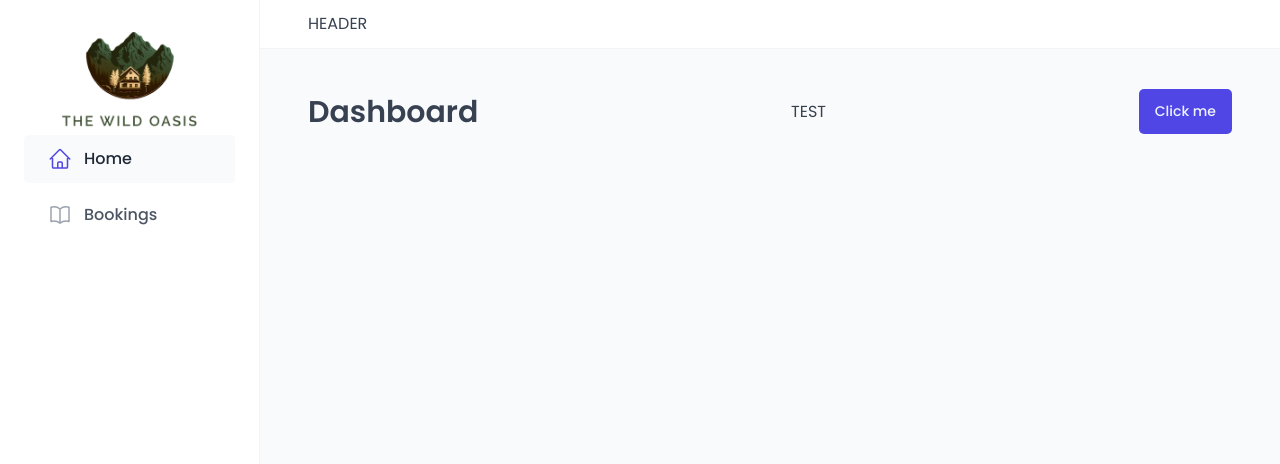
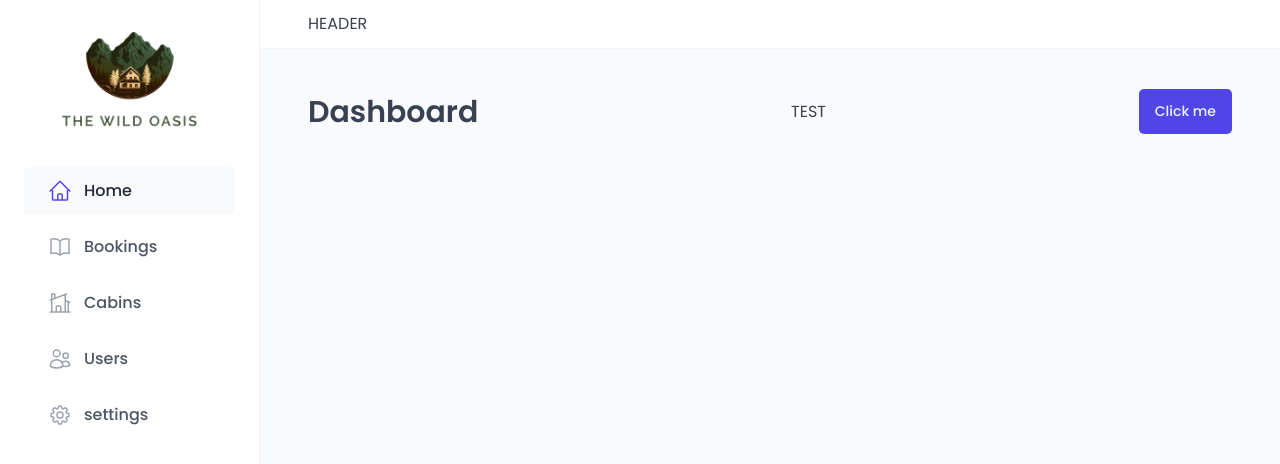
Before and after one commit to drexb8/wild_oasis, a React (Vite) app: page /dashboard in a window 1280 px wide. Shown: the top 464 px of the page. Built offline with nearby package versions, Linux system fonts and the light colour scheme; a web font is replaced by a local one.

Commit message:
connected supabase to the app

```diff
--- a/package.json
+++ b/package.json
@@ -10,6 +10,7 @@
     "preview": "vite preview"
   },
   "dependencies": {
+    "@supabase/supabase-js": "^2.49.8",
     "react": "^18.2.0",
     "react-dom": "^18.2.0",
     "react-icons": "^5.5.0",
--- a/src/pages/Cabins.jsx
+++ b/src/pages/Cabins.jsx
@@ -1,7 +1,12 @@
+import { useEffect } from "react";
 import Heading from "../ui/Heading";
 import Row from "../ui/Row";
+import { getCabins } from "../services/apiCabins";
 
 function Cabins() {
+  useEffect(() => {
+    getCabins().then((data) => console.log(data));
+  }, []);
   return (
     <Row type="horizontal">
       <Heading as="h1">All cabins</Heading>
--- /dev/null
+++ b/src/services/apiCabins.js
@@ -0,0 +1,12 @@
+import supabase from "./supabase";
+
+export async function getCabins() {
+  const { data, error } = await supabase.from("cabins").select("*");
+
+  if (error) {
+    console.log(error);
+    throw new Error("Cabins cannot be loaded.");
+  }
+
+  return data;
+}
--- /dev/null
+++ b/src/services/supabase.js
@@ -0,0 +1,7 @@
+import { createClient } from "@supabase/supabase-js";
+const supabaseUrl = "https://gxubycidyhuqkswtjneb.supabase.co";
+const supabaseKey =
+  "eyJhbGciOiJIUzI1NiIsInR5cCI6IkpXVCJ9.eyJpc3MiOiJzdXBhYmFzZSIsInJlZiI6Imd4dWJ5Y2lkeWh1cWtzd3RqbmViIiwicm9sZSI6ImFub24iLCJpYXQiOjE3MjI1NjAwMTEsImV4cCI6MjAzODEzNjAxMX0.3sY1WyxBFEwCXOwUUxDikD-LpAkyaYV91Na6KaX3N6s";
+const supabase = createClient(supabaseUrl, supabaseKey);
+
+export default supabase;
--- a/src/ui/MainNav.jsx
+++ b/src/ui/MainNav.jsx
@@ -1,6 +1,12 @@
 import { NavLink } from "react-router-dom";
 import styled from "styled-components";
-import { HiOutlineHome, HiOutlineBookOpen } from "react-icons/hi2";
+import {
+  HiOutlineHome,
+  HiOutlineBookOpen,
+  HiOutlineHomeModern,
+  HiOutlineUsers,
+  HiOutlineCog8Tooth,
+} from "react-icons/hi2";
 
 const NavList = styled.ul`
   display: flex;
@@ -59,6 +65,18 @@ function MainNav() {
           <HiOutlineBookOpen />
           <span>Bookings</span>
         </StyledLink>
+        <StyledLink to="cabins">
+          <HiOutlineHomeModern />
+          <span>Cabins</span>
+        </StyledLink>
+        <StyledLink to="users">
+          <HiOutlineUsers />
+          <span>Users</span>
+        </StyledLink>
+        <StyledLink to="settings">
+          <HiOutlineCog8Tooth />
+          <span>settings</span>
+        </StyledLink>
       </NavList>
     </nav>
   );
--- a/src/ui/Sidebar.jsx
+++ b/src/ui/Sidebar.jsx
@@ -7,6 +7,9 @@ const StyledSidebar = styled.aside`
   padding: 3.2rem 2.4rem;
   border-right: 1px solid var(--color-grey-100);
   grid-row: 1/-1;
+  display: flex;
+  flex-direction: column;
+  gap: 3.2rem;
 `;
 
 function Sidebar() {
```
Also changed, not shown: 1 other file (tests, documents, lock files or other folders).
